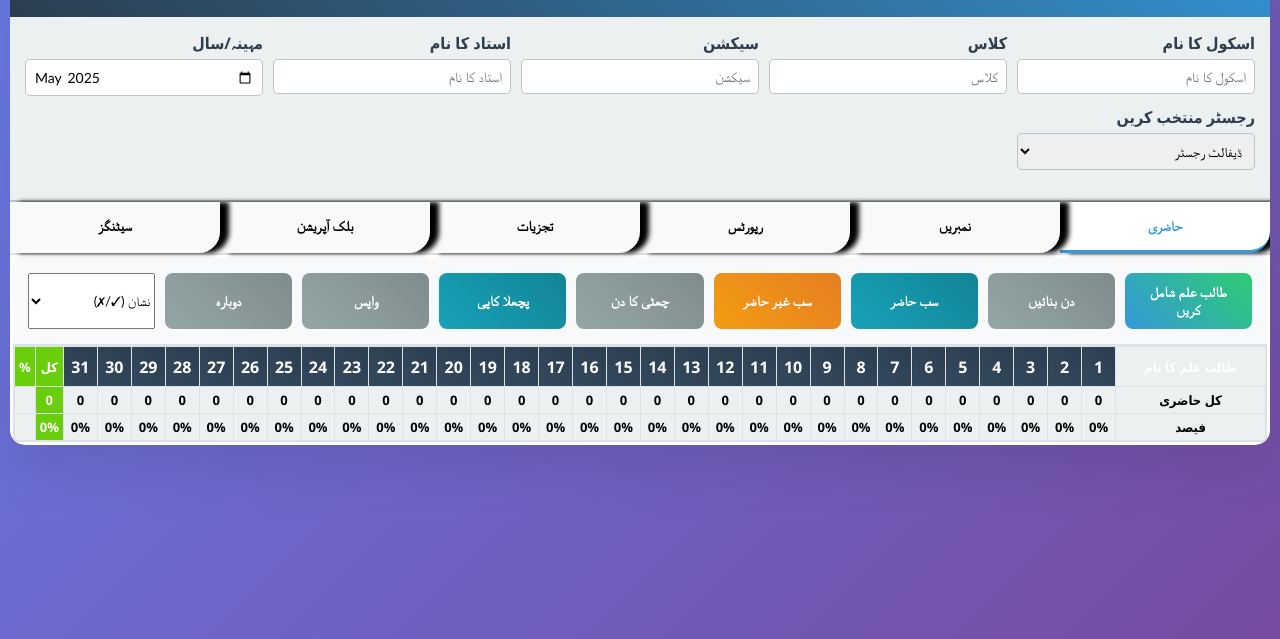
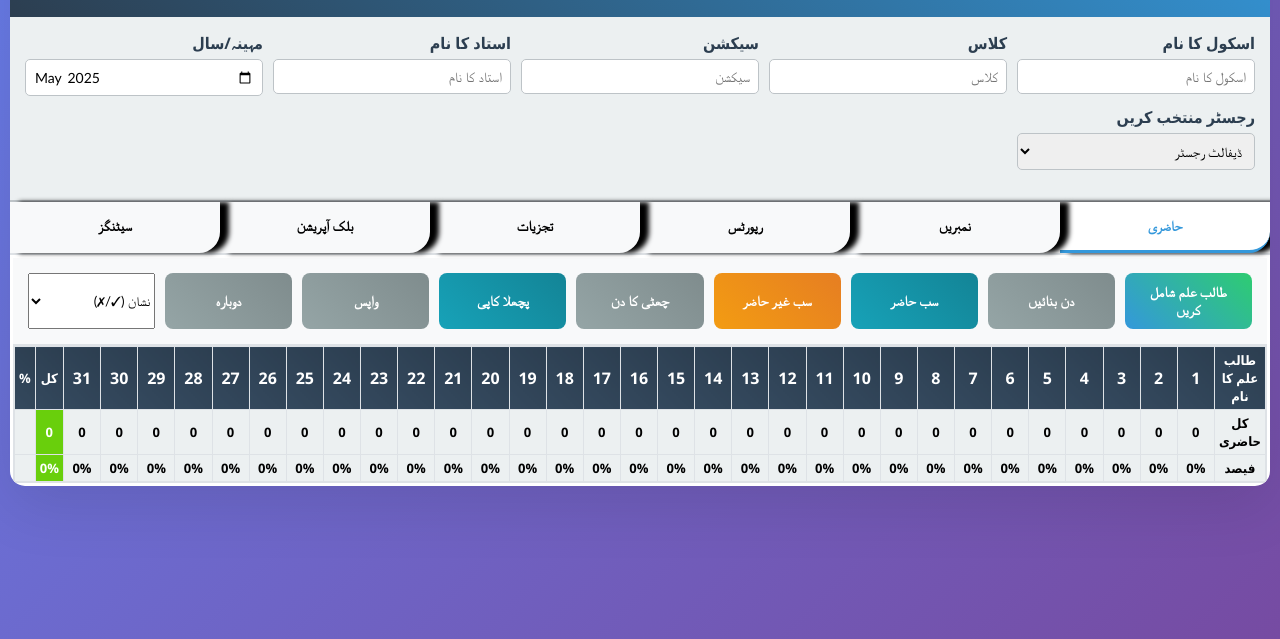
Before and after one commit to yasinULLAH/Pakistan-Digital-attendance-, a plain HTML site: page index.html in a window 1280 px wide. Shown: the part 161-800 px from the top of the page. Drawn offline with Linux system fonts and the light colour scheme.

Commit message:
Add files via upload

```diff
--- a/index.html
+++ b/index.html
@@ -118,7 +118,7 @@
         }
 
         .register-table th {
-            background: linear-gradient(45deg, #34495e, #2c3e50);
+            background: linear-gradient(45deg, #34495e, #2c3e50) !important;
             color: white;
             font-weight: bold;
             position: sticky;
@@ -130,7 +130,7 @@
         .register-table tr:hover { background-color: #e3f2fd; }
 
         .student-name {
-            min-width: 150px;
+            min-width: fit-content;
             text-align: right;
             font-weight: bold;
             background: #ecf0f1 !important;
```
Also changed, not shown: 2 other files.
